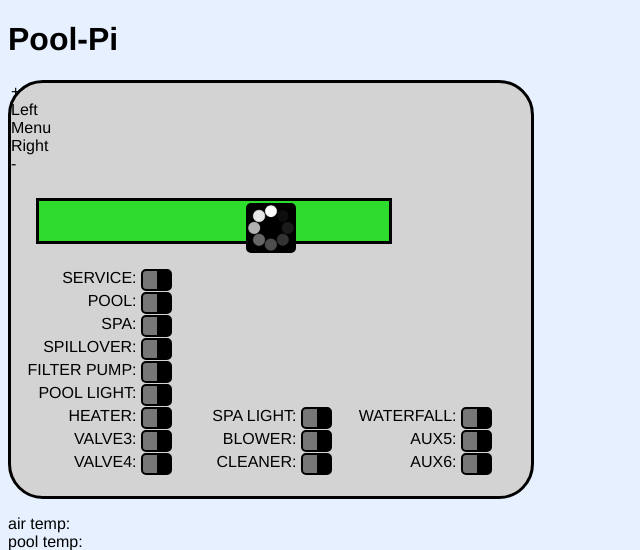
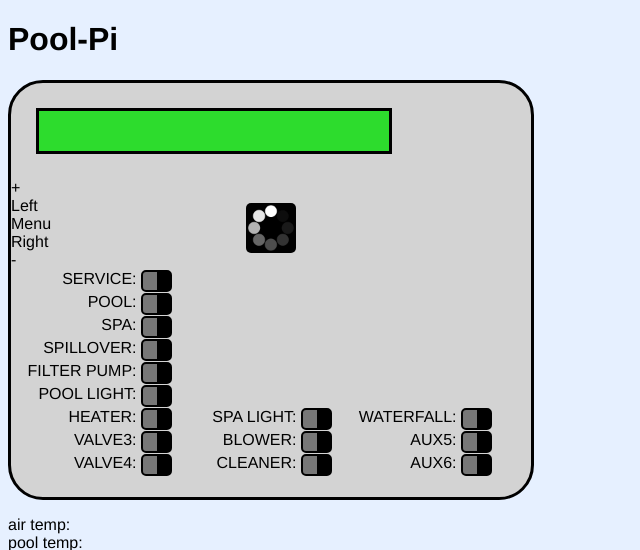
Before and after one commit to ChaseDurand/Pool-Pi, a Flask app: page / in a window 1280 px wide. Shown: the top 550 px of the page, without its empty margins (0-640 px from the left). Run offline with Flask 2, Linux system fonts and the light colour scheme; some libraries are stand-ins or nearby versions.

Commit message:
Updated front end

```diff
--- a/src/templates/index.html
+++ b/src/templates/index.html
@@ -123,14 +123,22 @@
         <div class="loading">
             <img class="loading-image" src='/../static/loading.gif' alt="Loading..." />
         </div>
-        <div id="plus" class="button">+</div>
-        <div id="left" class="button">Left</div>
-        <div id="menu" class="button">Menu</div>
-        <div id="rigt" class="button">Right</div>
-        <div id="minus" class="button">-</div>
         <div class="display">
             <div id="display1"></div>
             <div id="display2"></div>
+        </div>
+        <div class="buttonContainer">
+            <div class="buttonRow">
+                <div id="plus" class="button">+</div>
+            </div>
+            <div class="buttonRow">
+                <div id="left" class="button">Left</div>
+                <div id="menu" class="button">Menu</div>
+                <div id="rigt" class="button">Right</div>
+            </div>
+            <div class="buttonRow">
+                <div id="minus" class="button">-</div>
+            </div>
         </div>
         <!-- TODO combine pool/spa/spillover switches -->
         <!-- TODO test led blinking through service -->
```
